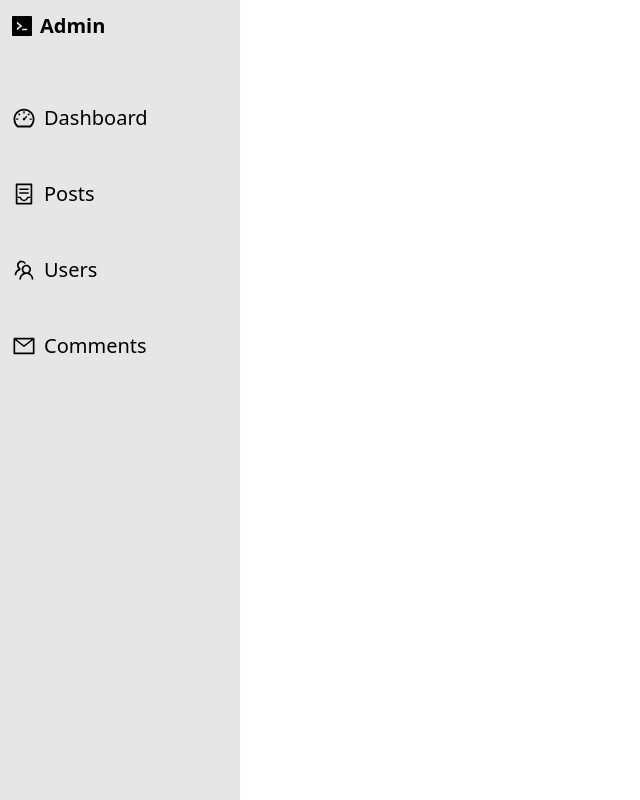
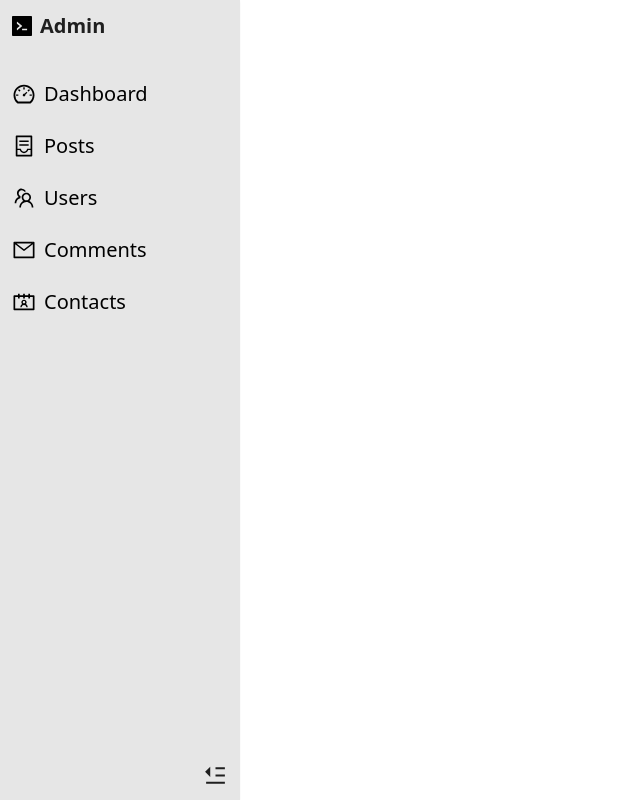
Before and after one commit to hasibmiraz/nextjs-blog, a Next.js app: page /admin in a window 1280 px wide. Shown: the whole page, without its empty margins (0-640 px from the left). Built offline with nearby package versions, Linux system fonts and the light colour scheme.

Commit message:
Added navbar bottom button

```diff
--- a/components/common/AdminNav.tsx
+++ b/components/common/AdminNav.tsx
@@ -2,6 +2,7 @@ import Link from 'next/link';
 import { FC } from 'react';
 import Logo from './Logo';
 import { IconType } from 'react-icons';
+import { RiMenuFoldFill as RiMenuFoldFill } from 'react-icons/ri';
 
 interface Props {
   navItems: { label: string; icon: IconType; href: string }[];
@@ -9,11 +10,12 @@ interface Props {
 
 const AdminNav: FC<Props> = ({ navItems }): JSX.Element => {
   return (
-    <nav className="h-screen w-60 shadow-sm bg-secondary-light dark:bg-secondary-dark">
+    <nav className="h-screen w-60 shadow-sm bg-secondary-light dark:bg-secondary-dark flex flex-col justify-between p-3">
+      <div>
         <Link href="/admin" legacyBehavior>
-        <a className="flex items-center space-x-2 p-3 mb-10">
+          <a className="flex items-center space-x-2 mb-10">
             <Logo className="text-fill-highlight-light dark:text-fill-highlight-dark w-5 h-5" />
-          <span className="text-fill-highlight-light dark:text-fill-highlight-dark text-xl font-semibold">
+            <span className="text-highlight-light dark:text-highlight-dark text-xl font-semibold">
               Admin
             </span>
           </a>
@@ -22,13 +24,20 @@ const AdminNav: FC<Props> = ({ navItems }): JSX.Element => {
         <div className="space-y-6">
           {navItems.map((item) => (
             <Link href={item.href} key={item.href} legacyBehavior>
-            <a className="flex items-center text-fill-highlight-light dark:text-fill-highlight-dark text-xl p-3 hover:scale-[0.98] transition">
+              <a className="flex items-center text-fill-highlight-light dark:text-fill-highlight-dark text-xl hover:scale-[0.98] transition">
                 <item.icon size={24} />
                 <span className="ml-2">{item.label}</span>
               </a>
             </Link>
           ))}
         </div>
+      </div>
+
+      {/* Nav toggler button */}
+      <RiMenuFoldFill
+        className="text-highlight-light dark:text-highlight-dark hover:scale[.98] transition self-end"
+        size={25}
+      />
     </nav>
   );
 };
--- a/pages/admin/index.tsx
+++ b/pages/admin/index.tsx
@@ -5,6 +5,7 @@ import {
   AiOutlineContainer,
   AiOutlineTeam,
   AiOutlineMail,
+  AiOutlineContacts,
 } from 'react-icons/ai';
 
 const navItems = [
@@ -12,6 +13,7 @@ const navItems = [
   { href: '/admin/posts', icon: AiOutlineContainer, label: 'Posts' },
   { href: '/admin/users', icon: AiOutlineTeam, label: 'Users' },
   { href: '/admin/comments', icon: AiOutlineMail, label: 'Comments' },
+  { href: '/admin/contacts', icon: AiOutlineContacts, label: 'Contacts' },
 ];
 
 const Admin: NextPage = () => {
```
Lines whose indentation alone changed are shown as unchanged.
